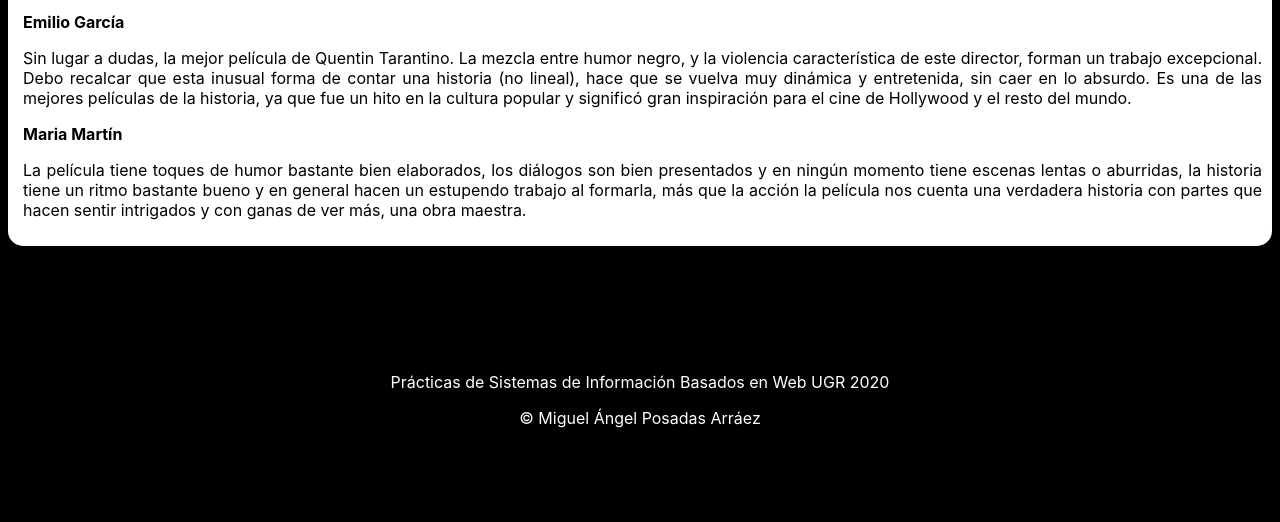
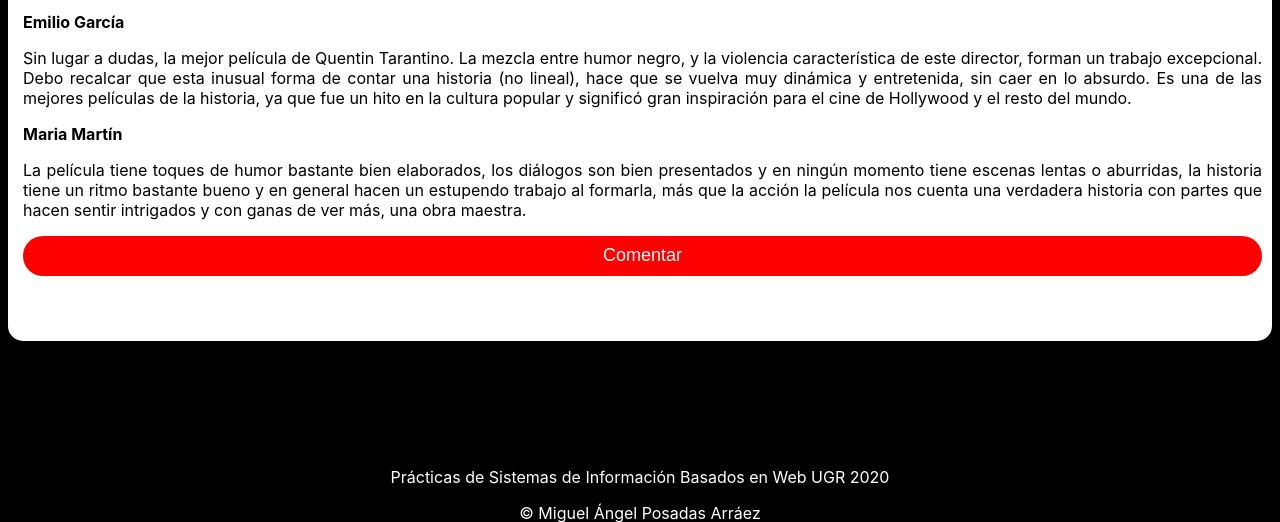
Before and after one commit to migue99angel/SIBW, a PHP site: page /evento.html in a window 1280 px wide. Shown: the part 1256-1778 px from the top of the page. Before the commit the page ends 1684 px from the top, so only its background shows below. Run offline with PHP 8.4, Linux system fonts and the light colour scheme.

Commit message:
Empezando P2

```diff
--- a/css/index.css
+++ b/css/index.css
@@ -472,3 +472,51 @@ footer{
     height: 20px;
     width: 20px;
 }
+
+
+/*************************************************************************************/
+/*Boton comentar - P2*/
+.review input[type="submit"]{
+    border: none;
+    outline: none;
+    height: 40px;
+    background: red;
+    color: #fff;
+    font-size: 18px;
+    border-radius: 20px;
+    width: 100%;
+}
+
+.review input[type="submit"]:hover{
+    background-color:darkred;
+}
+
+/*Hover hace que al pasar el ratón por encima cambie de color*/
+.aux a:hover{
+    color: red;
+}
+
+.CajonComen{
+    padding-top: 2.5%;
+    visibility: hidden;
+    margin-bottom: -25%;
+}
+
+.CajonComen input[type="submit"]{
+    margin-top: 2%;
+}
+
+.CajonComen input{
+    width: 100%;
+    margin-bottom: 20px;
+}
+
+.CajonComen input[type="text"]{
+    border:none;
+    border-bottom: 1px solid red;
+    background: transparent;
+    outline: none;
+    height: 40px;
+    color: #000;
+    font-size: 16px;
+}
--- a/evento.html
+++ b/evento.html
@@ -8,6 +8,7 @@
         <link rel="stylesheet" href="css/index.css">
         <!--Esta sección es la encargada de asignarle un favicon(logo que sale junto al nombre de la pestaña en el navegador) a la página-->
         <link rel="shortcut icon" type="image/png" href="img/favicon.png"/>
+        <script type="text/javascript" src="script/script.js"></script>
     </head>
     <body>
         <!--Código correspondiente al nav-->
@@ -87,7 +88,22 @@
                     son bien presentados y en ningún momento tiene escenas lentas o aburridas, la historia tiene un ritmo bastante bueno y en general
                      hacen un estupendo trabajo al formarla, más que la acción la película nos cuenta una verdadera historia con partes que hacen sentir
                       intrigados y con ganas de ver más, una obra maestra.</p>
+
+                <input type="submit" value="Comentar" onclick="mostrarCajonComentario()">
+
+                <form class="CajonComen">
+                    <label for "nombre"> Nombre </label>
+                    <input type="text" placeholder="Introduzca su nombre"></input>
+
+                    <label for "email"> Email </label>
+                    <input type="text" placeholder="Introduzca su correo electrónico"></input>
+
+                    <label for "comentario"> Comentario </label>
+                    <input type="text" placeholder="Deja tu opinión sobre la película"></input>
+                    <input type="submit" value="Publicar">
+                </form>
             </div>
+
         </div>
     </body>
 
--- /dev/null
+++ b/script/script.js
@@ -0,0 +1,6 @@
+function mostrarCajonComentario()
+{
+    document.getElementsByClassName("CajonComen")[0].style.visibility = "visible"
+    document.getElementsByClassName("CajonComen")[0].style.margin = 0;
+
+}
```
